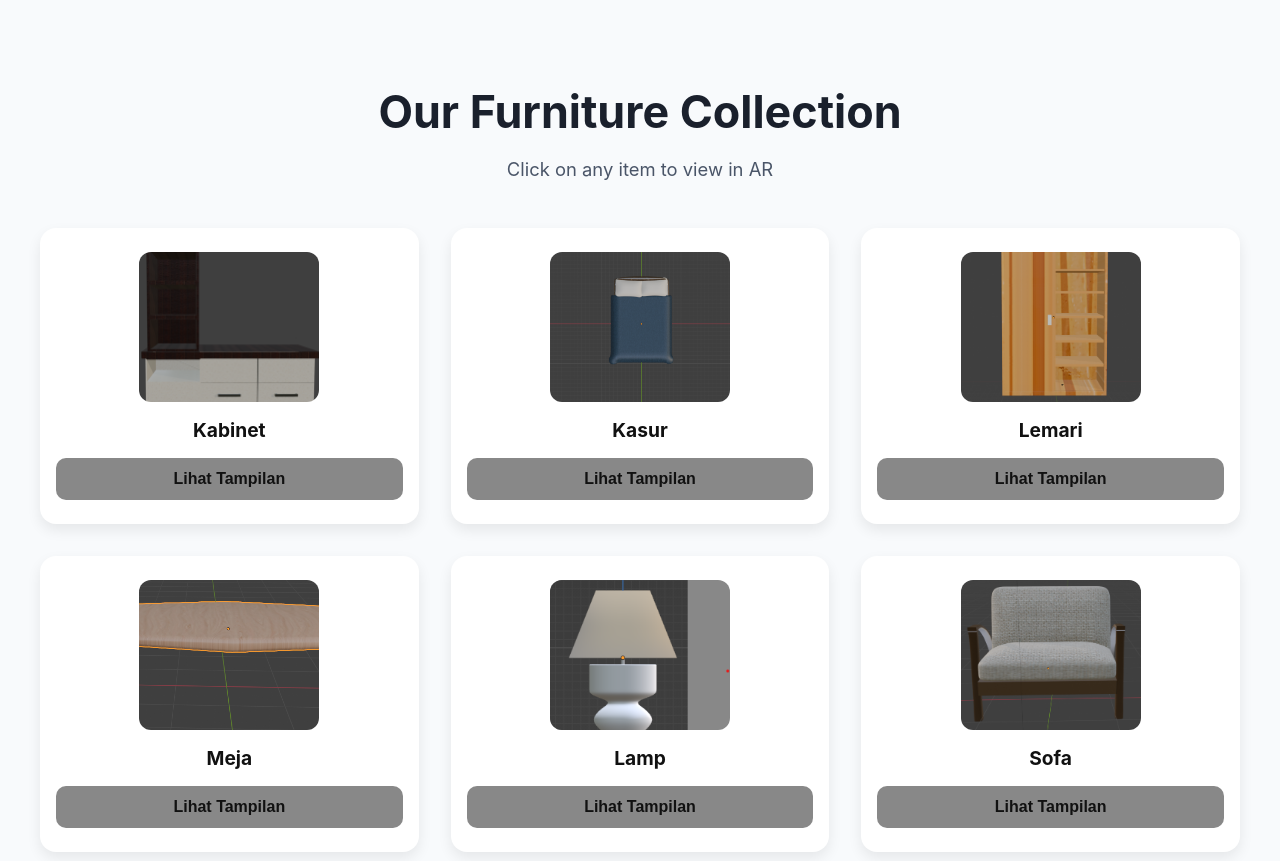
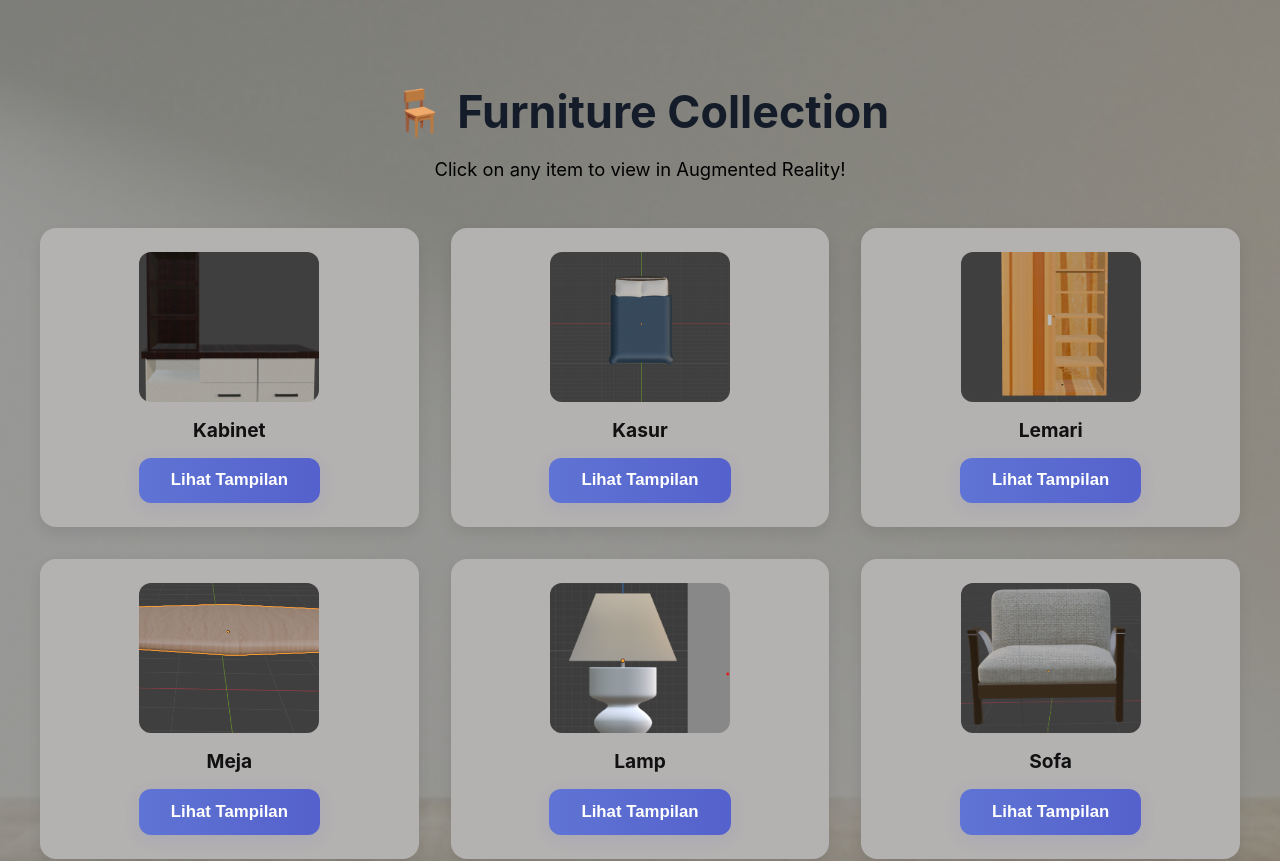
Before and after one commit to trisnapermadi7/FurnitureDemo, a React (Create React App) app: page /furniture in a window 1280 px wide. Shown: the top 861 px of the page. Built offline with nearby package versions, Linux system fonts and the light colour scheme.

Commit message:
ui update

```diff
--- a/src/components/ARView.css
+++ b/src/components/ARView.css
@@ -136,3 +136,76 @@ code {
 .ar-status.closed {
   bottom: 45px; /* posisi saat navbar closed */
 }
+
+.arview-product-info {
+  position: fixed;
+  bottom: 0;
+  left: 0;
+  width: 100vw;
+  background: rgba(60,60,60,0.92);
+  border-top-left-radius: 40px;
+  border-top-right-radius: 40px;
+  padding: 32px 0 24px 0;
+  display: flex;
+  flex-direction: column;
+  align-items: center;
+  z-index: 120;
+}
+
+.arview-product-image {
+  width: 120px;
+  height: 120px;
+  object-fit: contain;
+  border-radius: 16px;
+  background: #fff;
+  margin-bottom: 18px;
+  box-shadow: 0 4px 16px rgba(0,0,0,0.10);
+}
+
+.arview-product-meta {
+  color: #fff;
+  text-align: center;
+}
+
+.arview-product-title {
+  font-size: 1.3rem;
+  font-weight: bold;
+  margin-bottom: 8px;
+}
+
+.arview-product-size {
+  font-size: 1.05rem;
+  margin-bottom: 6px;
+}
+
+.arview-product-desc {
+  font-size: 1rem;
+  opacity: 0.9;
+}
+
+.back-to-gallery-btn {
+  position: absolute;
+  top: 24px;
+  left: 24px;
+  z-index: 10;
+  background: linear-gradient(90deg, #667eea 0%, #5a67d8 100%);
+  color: #fff;
+  border: none;
+  border-radius: 2rem;
+  padding: 0.7rem 1.6rem;
+  font-size: 1rem;
+  font-weight: 600;
+  box-shadow: 0 4px 16px rgba(90, 103, 216, 0.12);
+  cursor: pointer;
+  transition: background 0.2s, transform 0.2s;
+  outline: none;
+  display: flex;
+  align-items: center;
+  gap: 0.5rem;
+}
+
+.back-to-gallery-btn:hover,
+.back-to-gallery-btn:focus {
+  background: linear-gradient(90deg, #5a67d8 0%, #667eea 100%);
+  transform: translateY(-2px) scale(1.03);
+}
--- a/src/components/ARView.js
+++ b/src/components/ARView.js
@@ -9,7 +9,7 @@ import './ARView.css';
 function ARView() {
   const { id } = useParams();
   const navigate = useNavigate();
-  const [navbarOpen, setNavbarOpen] = useState(true);
+  const [navbarOpen, setNavbarOpen] = useState(false)
   const [arSupported, setArSupported] = useState(true);
 
   let reticle;
@@ -47,15 +47,15 @@ function ARView() {
     setupFurnitureSelection();
     animate();
 
-    const backButton = document.createElement('button');
-    backButton.textContent = 'Back to Gallery';
-    backButton.className = 'back-button';
-    backButton.onclick = () => navigate('/furniture');
-    document.body.appendChild(backButton);
+    // const backButton = document.createElement('button');
+    // backButton.textContent = 'Back to Gallery';
+    // backButton.className = 'back-button';
+    // backButton.onclick = () => navigate('/furniture');
+    // document.body.appendChild(backButton);
 
-    return () => {
-      document.body.removeChild(backButton);
-    };
+    // return () => {
+    //   document.body.removeChild(backButton);
+    // };
   }, [id, navigate]);
   /* eslint-enable react-hooks/exhaustive-deps */
 
@@ -208,6 +208,12 @@ function ARView() {
 
   return (
     <div className="ar-view">
+      <button
+        className="back-to-gallery-btn"
+        onClick={() => navigate('/furniture')}
+      >
+        ← Back to Gallery
+      </button>
       <canvas id="canvas"></canvas>
       {/* AR Status */}
       {!arSupported && (
--- a/src/components/FurnitureCard.css
+++ b/src/components/FurnitureCard.css
@@ -40,19 +40,23 @@
 }
 
 .card-button {
-  background: #888;
-  color: #111;
-  font-weight: bold;
-  font-size: 1rem;
+  background: linear-gradient(90deg, #5f74d4 0%, #5561cc 100%);
+  color: #fff;
+  font-size: 1.05rem;
+  font-weight: 600;
+  padding: 0.8rem 2rem;
+  border-radius: 12px;
   border: none;
-  border-radius: 10px;
-  padding: 12px 24px;
-  margin-top: 0;
+  text-decoration: none;
+  box-shadow: 0 4px 16px rgba(90, 103, 216, 0.12);
+  transition: background 0.2s, transform 0.2s;
   cursor: pointer;
-  width: 100%;
-  transition: background 0.2s;
+  outline: none;
+  display: inline-block;
 }
 
-.card-button:hover {
-  background: #666;
+.card-button:hover,
+.card-button:focus {
+  background: linear-gradient(90deg, #5a67d8 0%, #667eea 100%);
+  transform: translateY(-2px) scale(1.03);
 }
--- a/src/pages/FurnitureList.css
+++ b/src/pages/FurnitureList.css
@@ -45,6 +45,10 @@
   padding: 48px 24px;
   min-height: 100vh;
   background-size: 300px;
+
+  background-image: linear-gradient(rgb(0, 0, 0, 0.40), rgb(0, 0, 0, 0.40)), url(../assets/Homepage.jpg);
+  background-size: cover;
+	background-position: center;
 }
 
 .list-header {
@@ -54,13 +58,13 @@
 
 .list-header h2 {
   font-size: 2.8rem;
-  color: #1a202c;
+  color: #141c29;
   font-weight: 700;
   margin-bottom: 12px;
 }
 
 .list-header p {
-  color: #4a5568;
+  color: black;
   font-size: 1.15rem;
 }
 
@@ -74,7 +78,7 @@
 }
 
 .furniture-card {
-  background-color: #ffffff;
+  background-color: #b4b1b1;
   border-radius: 16px;
   box-shadow: 0 6px 14px rgba(0, 0, 0, 0.08);
   transition: all 0.3s ease;
--- a/src/pages/FurnitureList.js
+++ b/src/pages/FurnitureList.js
@@ -48,8 +48,10 @@ function FurnitureList() {
   return (
     <div className="furniture-list-container">
       <header className="list-header">
-        <h2>Our Furniture Collection</h2>
-        <p>Click on any item to view in AR</p>
+        <h2>
+          <span role="img" aria-label="furniture">🪑</span> Furniture Collection
+        </h2>
+        <p>Click on any item to view in Augmented Reality!</p>
       </header>
       <div className="furniture-grid">
         {furnitureData.map((item) => (
--- a/src/pages/HomePage.css
+++ b/src/pages/HomePage.css
@@ -71,14 +71,13 @@ body {
 .home-header h1 {
   font-size: 3.5rem;
   font-weight: 700;
-  color: #1e293b;
+  color: #141c29;
   margin-bottom: 20px;
   line-height: 1.2;
 }
 
 .home-header p {
   font-size: 1.25rem;
-  color: #475569;
   color: black;
   max-width: 600px;
   margin: 0 auto 40px;
@@ -88,7 +87,7 @@ body {
   display: inline-block;
   padding: 14px 36px;
   font-size: 1.1rem;
-  background: #3b82f6;
+  background: linear-gradient(90deg, #667eea 0%, #5a67d8 100%);;
   color: #fff;
   text-decoration: none;
   border-radius: 10px;
@@ -98,8 +97,8 @@ body {
 }
 
 .home-button:hover {
-  background: #2563eb;
-  transform: translateY(-3px) scale(1.02);
+  background: linear-gradient(90deg, #5a67d8 0%, #667eea 100%);
+  transform: translateY(-2px) scale(1.03);
   box-shadow: 0 12px 20px rgba(59, 130, 246, 0.4);
 }
 
--- a/src/pages/HomePage.js
+++ b/src/pages/HomePage.js
@@ -32,7 +32,7 @@ function HomePage() {
     <div className="home-container">
       <header className="home-header">
         <h1>🛋️ WebXR Furniture Viewer</h1>
-        <p>Experience how furniture fits in your space using immersive Augmented Reality.</p>
+        <p>Experience furniture fits in your space using <b>Augmented Reality</b></p>
       </header>
       <div className="home-content">
         <Link to="/furniture" className="home-button">
```
